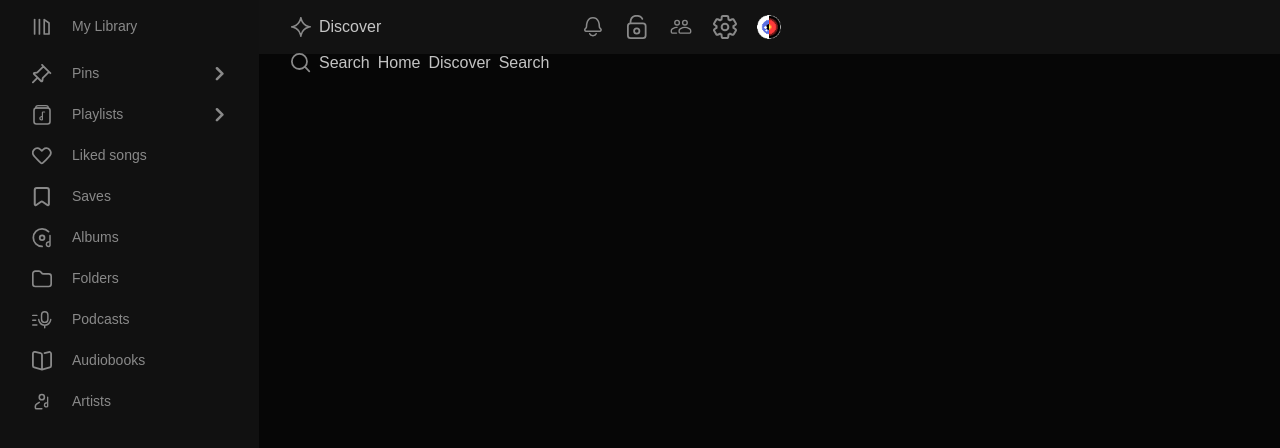
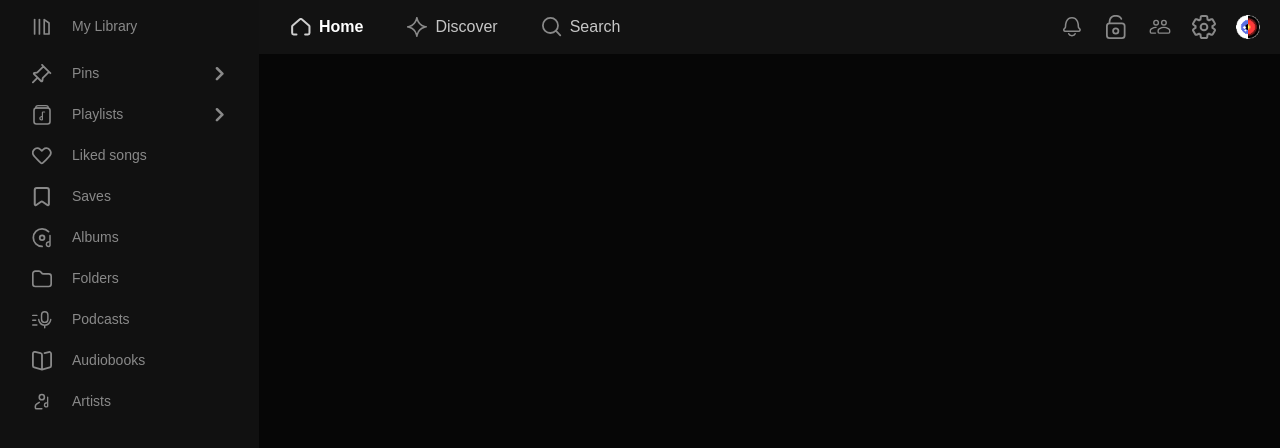
Before and after one commit to Bolqo/spotify-ui-clone-code-reapers, a website: page index.html in a window 1280 px wide. Drawn offline with nearby package versions, Linux system fonts and the light colour scheme; files that its build step writes are made by us from their sources; a web font is replaced by a local one.

Commit message:
Uploading Navigation bar changes

```diff
--- a/index.html
+++ b/index.html
@@ -83,15 +83,15 @@
                 </nav>
             </div>
         </aside>
-
         <nav class="app__nav">
+            <nav class="app__nav">
   <div class="nav__left">
-             <div class="navleft">
+    <!-- Hidden radio inputs -->
     <input type="radio" name="nav-btn" id="home" checked>
     <input type="radio" name="nav-btn" id="discover">
     <input type="radio" name="nav-btn" id="search">
 
-
+    <!-- Labels as buttons -->
     <label class="nav__btn" for="home">
       <span class="nav__icon home"></span>Home
     </label>
@@ -100,15 +100,6 @@
     </label>
     <label class="nav__btn" for="search">
       <span class="nav__icon search"></span>Search
-
-    <label class="navbtn" for="home">
-      <span class="navicon home"></span>Home
-    </label>
-    <label class="navbtn" for="discover">
-      <span class="navicon discover"></span>Discover
-    </label>
-    <label class="navbtn" for="search">
-      <span class="navicon search"></span>Search
     </label>
   </div>
 
```
